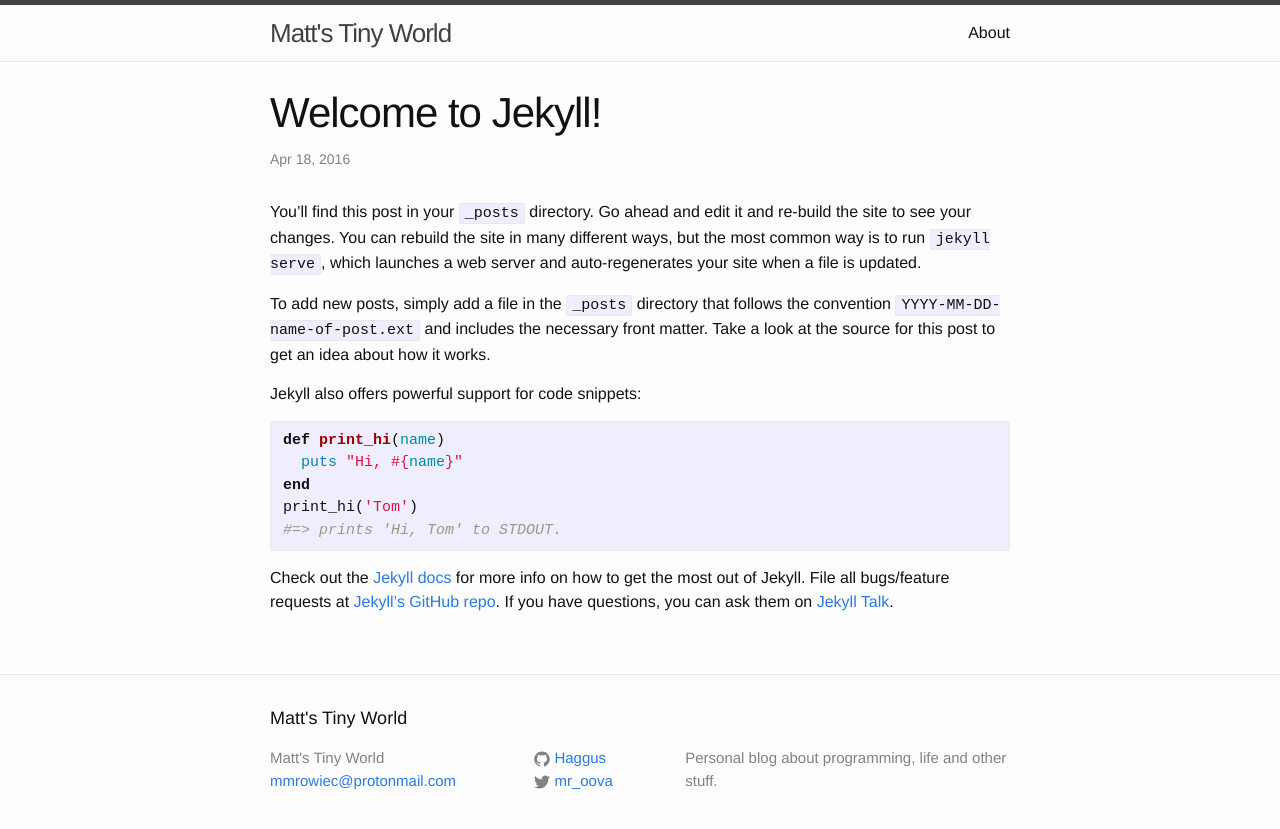
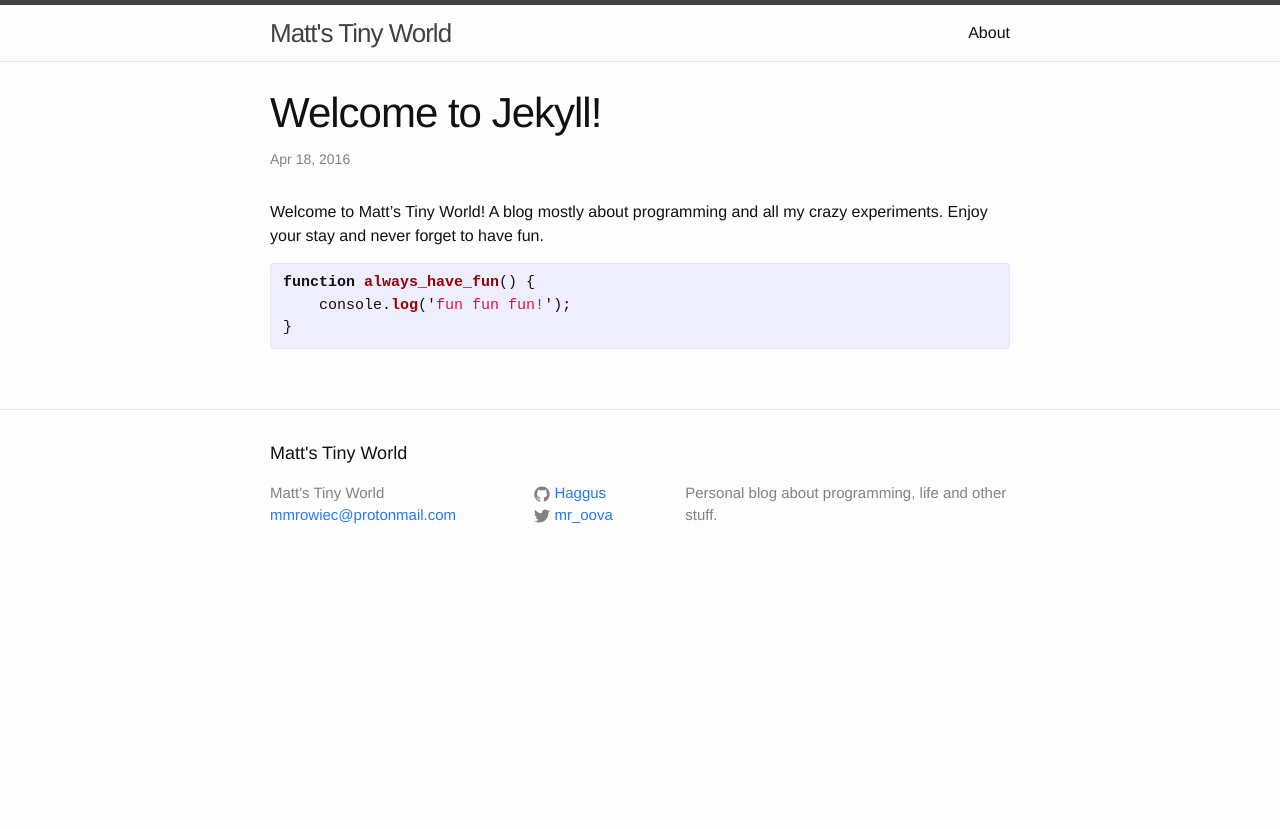
Before and after one commit to Haggus/Haggus.github.io, a Jekyll site: the page built from _posts/2016-04-18-welcome-to-jekyll.markdown, in a window 1280 px wide. Shown: the top 829 px of the page. Built offline with Jekyll 4.4.1, drawn with Linux system fonts in a browser that asks for light colours.

Commit message:
Updated default post

```diff
--- a/_posts/2016-04-18-welcome-to-jekyll.markdown
+++ b/_posts/2016-04-18-welcome-to-jekyll.markdown
@@ -4,22 +4,10 @@ title:  "Welcome to Jekyll!"
 date:   2016-04-18 22:16:16 +0200
 categories: jekyll update
 ---
-You’ll find this post in your `_posts` directory. Go ahead and edit it and re-build the site to see your changes. You can rebuild the site in many different ways, but the most common way is to run `jekyll serve`, which launches a web server and auto-regenerates your site when a file is updated.
+Welcome to Matt's Tiny World! A blog mostly about programming and all my crazy experiments. Enjoy your stay and never forget to have fun.
 
-To add new posts, simply add a file in the `_posts` directory that follows the convention `YYYY-MM-DD-name-of-post.ext` and includes the necessary front matter. Take a look at the source for this post to get an idea about how it works.
-
-Jekyll also offers powerful support for code snippets:
-
-{% highlight ruby %}
-def print_hi(name)
-  puts "Hi, #{name}"
-end
-print_hi('Tom')
-#=> prints 'Hi, Tom' to STDOUT.
+{% highlight javascript %}
+function always_have_fun() {
+    console.log('fun fun fun!');
+}
 {% endhighlight %}
-
-Check out the [Jekyll docs][jekyll-docs] for more info on how to get the most out of Jekyll. File all bugs/feature requests at [Jekyll’s GitHub repo][jekyll-gh]. If you have questions, you can ask them on [Jekyll Talk][jekyll-talk].
-
-[jekyll-docs]: http://jekyllrb.com/docs/home
-[jekyll-gh]:   https://github.com/jekyll/jekyll
-[jekyll-talk]: https://talk.jekyllrb.com/
```
